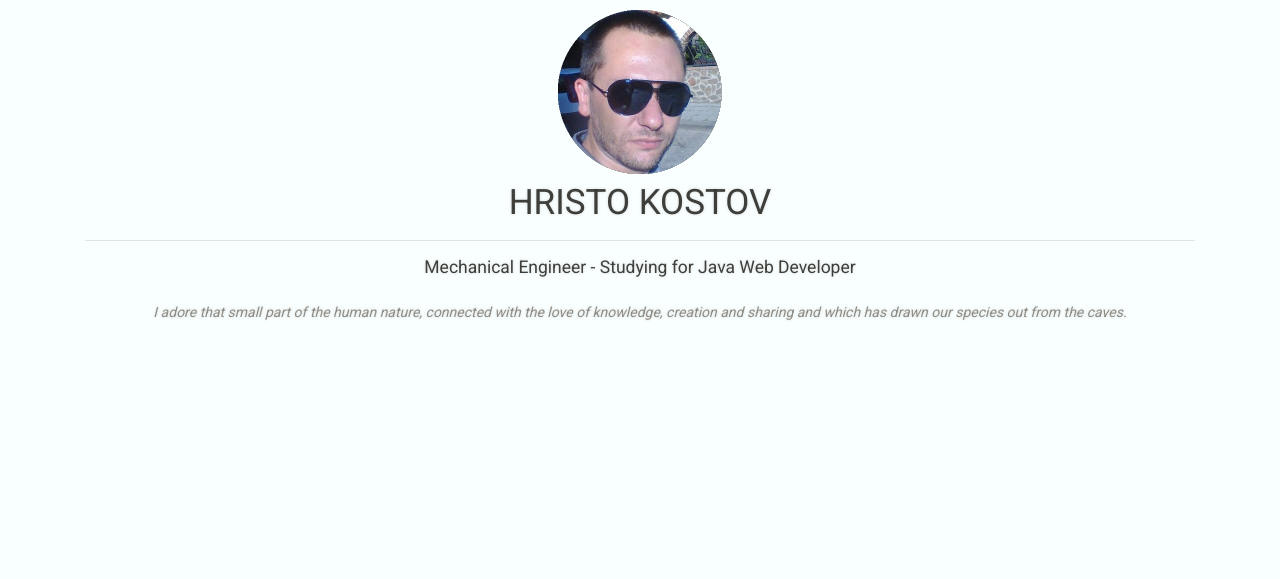
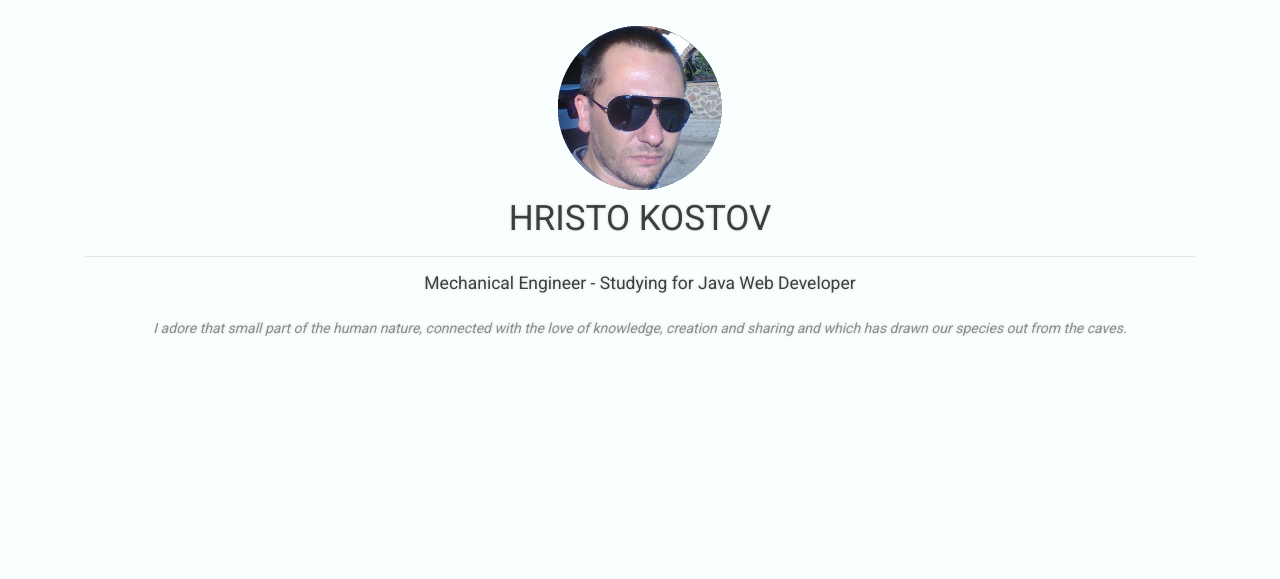
Before and after one commit to kostovhg/kostovhg.github.io, a web app: file index.html in a window 1280 px wide. Shown: the part 54-633 px from the top of the page. Run offline with its HTML, style and script files only (its server is not run), Linux system fonts and the light colour scheme; some libraries are stand-ins or nearby versions.

Commit message:
Fixing disabled link, language wrong redirection, margin for sections

```diff
--- a/css/custom.css
+++ b/css/custom.css
@@ -34,7 +34,7 @@ h6 {
 }
 
 body div.container {
-    margin-top: 3.5rem;
+    margin-top: 4.5rem;
     margin-bottom: 3.5rem;
 }
 
```
